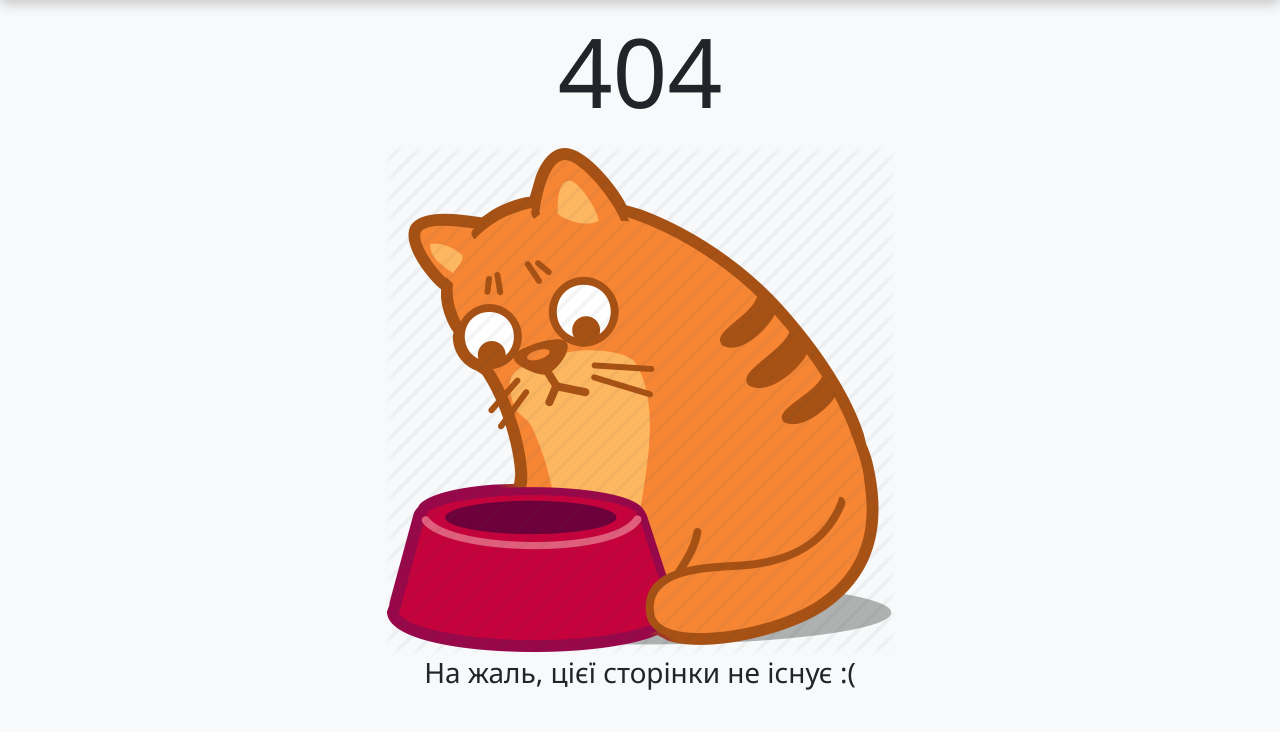
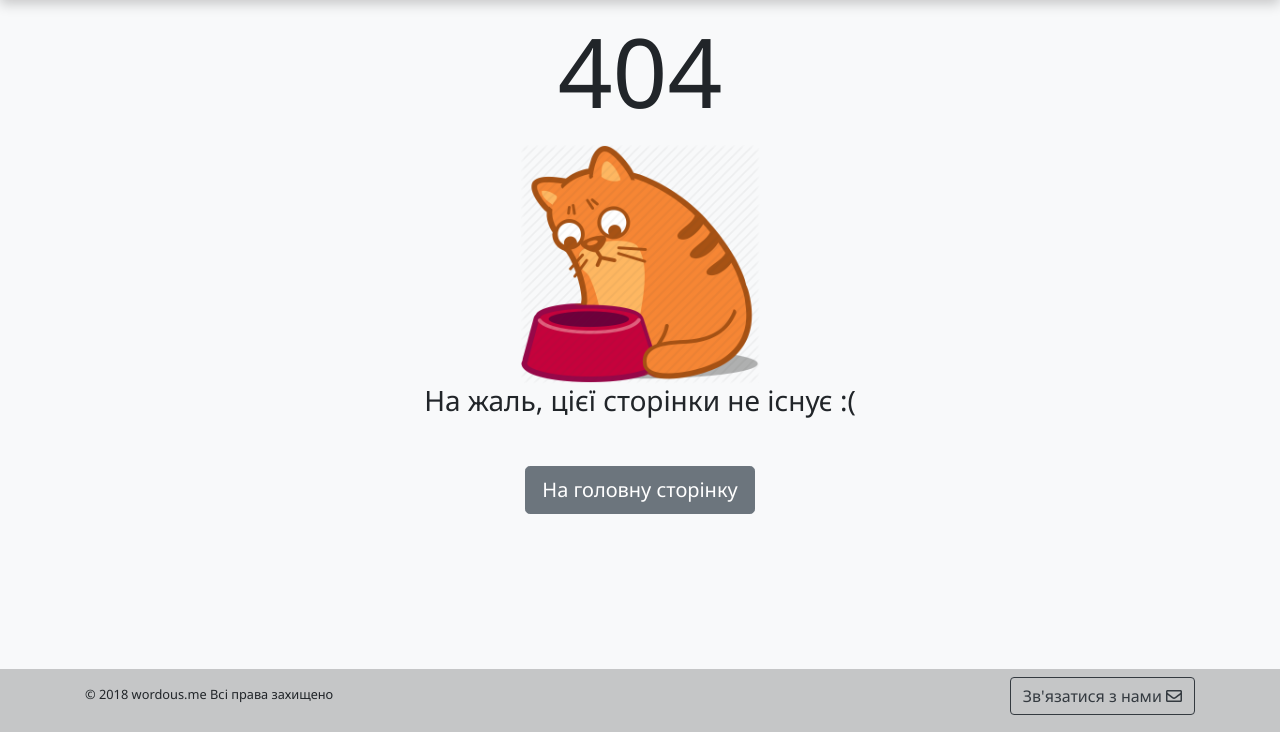
Before and after one commit to 12bogdan03/wordous, a Django app: template templates/404.html in a window 1280 px wide. Shown: the part 67-799 px from the top of the page. Run offline with Django 3.2, Linux system fonts and the light colour scheme; the template is opened without the code that fills it, so the values that code supplies are empty, except form fields; tables that the repository leaves empty hold one stand-in row (values such as "Sample post"); form fields are guessed from the names that the template uses; some libraries are stand-ins or nearby versions; some web fonts are replaced.

Commit message:
fix image height on 404 page

```diff
--- a/templates/404.html
+++ b/templates/404.html
@@ -8,7 +8,7 @@
 {% block content %}
     <div class="container">
         <h1 class="display-1 my-3 text-center">404</h1>
-        <img src="{% static 'img/404picture.png' %}" class="rounded mx-auto d-block" alt="sad cat">
+        <img src="{% static 'img/404picture.png' %}" style="max-height: 15rem" class="rounded mx-auto d-block" alt="sad cat">
         <h3 class="mb-5 text-center">На жаль, цієї сторінки не існує :(</h3>
         <div class="d-flex">
             <a href="{% url 'home' %}" role="button" class="btn btn-secondary btn-lg mx-auto">На головну сторінку</a>
```
